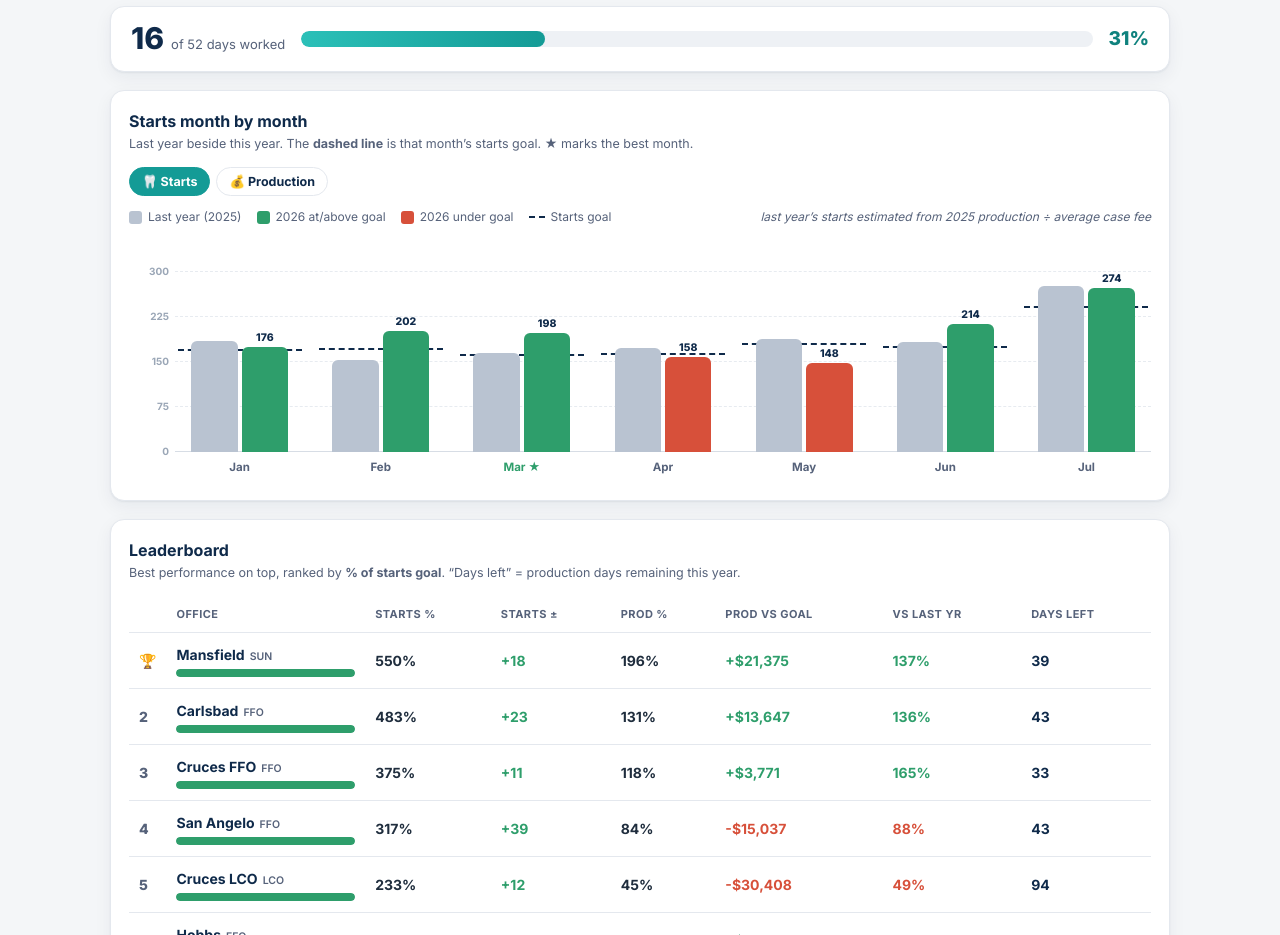
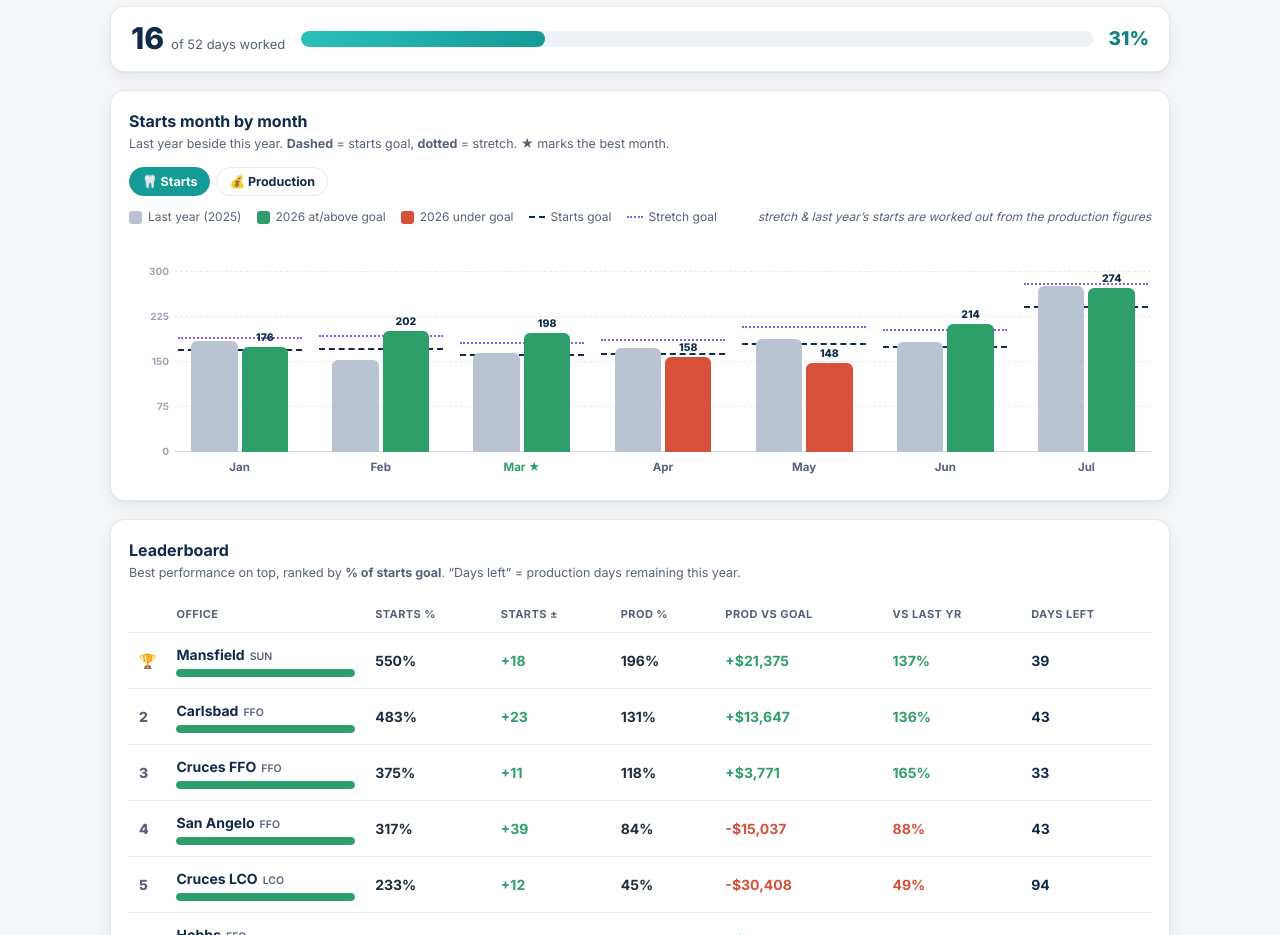
Before and after one commit to corylawing/practice-hub-mockup, a plain HTML site: page v1/index.html in a window 1280 px wide. Shown: the part 840-1775 px from the top of the page. Drawn offline with Linux system fonts and the light colour scheme.

Commit message:
Starts chart: add the stretch goal line, derived per month
Their workbook has no starts stretch row, so each month's starts stretch
uses the same reach production's stretch asks for:
  starts stretch = starts goal x (production stretch / production goal)
e.g. Carlsbad January: goal 36, stretch 40. Dotted line, in the legend
and in the hover tooltip, matching the production chart. Labelled in the
legend as worked out from the production figures - if they find a real
starts stretch row, swap it in and drop the derivation.

Co-Authored-By: Claude Opus 5 <noreply@anthropic.com>

```diff
--- a/v1/index.html
+++ b/v1/index.html
@@ -519,26 +519,30 @@ const OFFICES=[
   function startsChart(o){
     const L=live(o); if(!L.length) return '';
     const sa=o.sAct||[], sg=o.sGoal||[], sl=o.lyStarts||[];
-    let max=0; L.forEach(i=>{max=Math.max(max,sa[i]||0,sg[i]||0,sl[i]||0);});
+    // their sheet has no starts stretch row, so use the same reach production's stretch asks for
+    const sStretch=i=>o.goal[i]? (sg[i]||0)*(o.stretch[i]/o.goal[i]) : 0;
+    let max=0; L.forEach(i=>{max=Math.max(max,sa[i]||0,sg[i]||0,sl[i]||0,sStretch(i));});
     max=niceMax(max);
     const best=L.reduce((b,i)=>((sg[i]?sa[i]/sg[i]:0)>(sg[b]?sa[b]/sg[b]:0)?i:b),L[0]);
     const cols=L.map(i=>{
       const a=sa[i]||0, g=sg[i]||0, l=sl[i]||0, h=v=>Math.max(1.5,(v/max)*100);
+      const st=sStretch(i);
       return '<div class="mo'+(i===best?' best':'')+'"><div class="bars">'+
         '<div class="gm" style="bottom:'+h(g)+'%"></div>'+
+        (st?'<div class="sm" style="bottom:'+h(st)+'%"></div>':'')+
         '<div class="bar lyb" style="height:'+h(l)+'%" data-t="'+MO[i]+' last year: about '+Math.round(l)+' starts"></div>'+
-        '<div class="bar ab '+(a>=g?'over':'under')+'" style="height:'+h(a)+'%" data-t="'+MO[i]+' 2026: '+Math.round(a)+' starts \u00b7 goal '+Math.round(g)+'">'+
+        '<div class="bar ab '+(a>=g?'over':'under')+'" style="height:'+h(a)+'%" data-t="'+MO[i]+' 2026: '+Math.round(a)+' starts \u00b7 goal '+Math.round(g)+(st?' \u00b7 stretch '+Math.round(st):'')+'">'+
           '<span class="bval">'+Math.round(a)+'</span></div>'+
         '</div><div class="molab">'+MO[i]+(i===best?' \u2605':'')+'</div></div>';
     }).join('');
     return '<div class="card" id="bottomchart"><h2>Starts month by month</h2>'+
-      '<div class="sub">Last year beside this year. The <b>dashed line</b> is that month\u2019s starts goal. \u2605 marks the best month.</div>'+
+      '<div class="sub">Last year beside this year. <b>Dashed</b> = starts goal, <b>dotted</b> = stretch. \u2605 marks the best month.</div>'+
       chartToggle()+
       '<div class="legend"><span><i class="sw" style="background:var(--ly)"></i> Last year (2025)</span>'+
         '<span><i class="sw" style="background:var(--good)"></i> 2026 at/above goal</span>'+
         '<span><i class="sw" style="background:var(--bad)"></i> 2026 under goal</span>'+
-        '<span><i class="swline"></i> Starts goal</span>'+
-        '<span style="margin-left:auto;font-style:italic">last year\u2019s starts estimated from 2025 production \u00f7 average case fee</span></div>'+
+        '<span><i class="swline"></i> Starts goal</span><span><i class="swdot"></i> Stretch goal</span>'+
+        '<span style="margin-left:auto;font-style:italic">stretch &amp; last year\u2019s starts are worked out from the production figures</span></div>'+
       '<div class="chartwrap"><div class="plot">'+axis(max,false)+'<div class="chart">'+cols+'</div></div></div></div>';
   }
   function chart(o){
```
